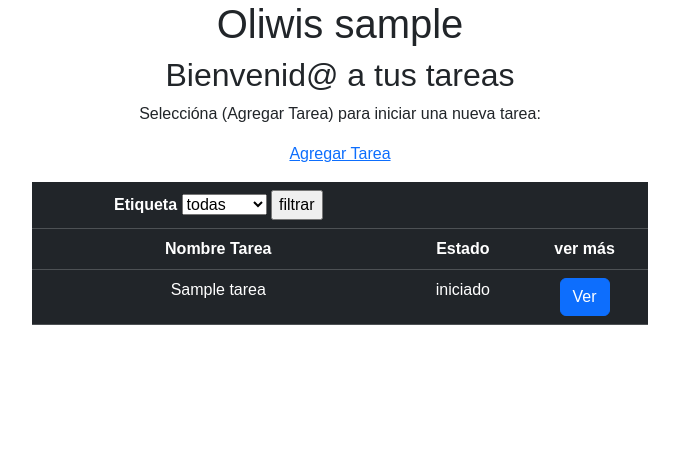
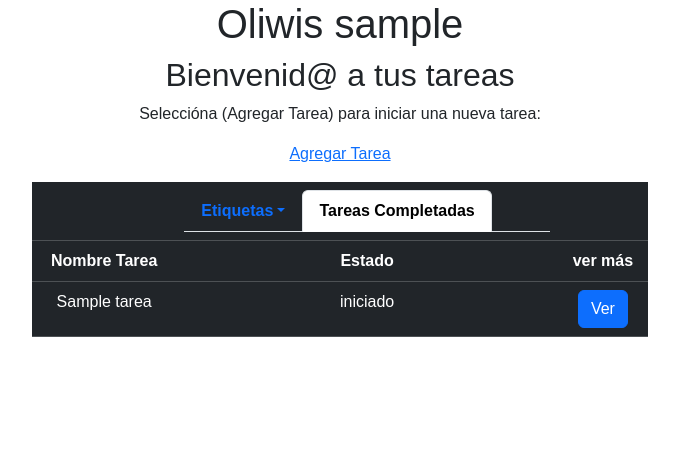
Before and after one commit to Caterinmendez/modulo7, a Django app: page /home/ in a window 1280 px wide. Shown: the part 56-528 px from the top of the page, without its empty margins (300-979 px from the left). Run offline with Django 4.2, Linux system fonts and the light colour scheme; a user stored in the database is signed in; tables that the repository leaves empty hold one stand-in row (values such as "Sample post").

Commit message:
individual_4 y 5

```diff
--- a/taskmaster/tareas/forms/tareas/forms.py
+++ b/taskmaster/tareas/forms/tareas/forms.py
@@ -8,7 +8,7 @@ from django.utils import timezone
 class TareaForm(ModelForm):
     class Meta:
         model = Tarea
-        fields = ['titulo', 'descripcion', 'vencimiento','identificador', 'etiqueta_tarea', 'estados',]
+        fields = ['titulo', 'descripcion', 'vencimiento','identificador', 'etiqueta_tarea', 'estados', 'comentario',]
         widgets = {
             'vencimiento': forms.DateInput( attrs={'type': 'date' , 'value': f'{timezone.now().date()}'}),
         }
--- a/taskmaster/tareas/models.py
+++ b/taskmaster/tareas/models.py
@@ -21,6 +21,8 @@ class Tarea(models.Model):
     estados = models.CharField(max_length=20, choices=ESTADOS, default='iniciado')
     identificador = models.ForeignKey(User, on_delete=models.CASCADE)
     etiqueta_tarea = models.ForeignKey(Etiqueta, default=1, on_delete=models.CASCADE)
+    comentario = models.TextField(max_length=200, null=True)
+
 
     def __str__(self) -> str:
         return f'{self.titulo} > {self.identificador}'
--- a/taskmaster/tareas/templates/tareas/home.html
+++ b/taskmaster/tareas/templates/tareas/home.html
@@ -11,27 +11,34 @@
 <a href="{% url 'crearTarea' %}">Agregar Tarea</a>
 
 <div class="container col-6 mt-3" >
-
     <table class="table table-dark table-hover">
-
         <thead>
             <tr>
+            <th></th>
             <th>
+                <ul class="nav nav-tabs">
+                    <li class="nav-item dropdown">
+                        <a class="nav-link dropdown-toggle" data-bs-toggle="dropdown" href="#" role="button" aria-expanded="false">Etiquetas</a>
+                            <ul class="dropdown-menu">
                                 <form method="GET">
-                <label for="etiqueta_tarea">Etiqueta</label>
+                                    <label for="etiqueta_tarea"></label>
                                     <select name="etiqueta_tarea" id="etiqueta_tarea">
-                    <option value="">todas</option>
-                    <option value="1">prueba</option>
-                    <option value="3">deportes</option>
-                    <option value="4">estudios</option>
-                    <option value="5">otro</option>
+                                        <li><option value="">Todas</option></li>
+                                        <li><option value="1">prueba</option></li>
+                                        <li><option value="3">deportes</option></li>
+                                        <li><option value="4">estudios</option></li>
+                                        <li><option value="5">otro</option></li>
                                     </select>
                                     <input type="submit" value="filtrar">
                             </form>
+                        </ul>
+                        </li>
+                    <li class="nav-item">
+                        <a class="nav-link active" aria-current="page" href="#">Tareas Completadas</a>
+                    </li>
+                </ul>
             </th>
             <th></th>
-          <th></th>
-
             </tr>
       </thead>
       <thead>
@@ -47,11 +54,9 @@
         <tr>
             <td>{{ tarea.titulo }}</td>
             <td>{{ tarea.estados }}</td>
-
             <td><button type="button" class="btn btn-primary" data-bs-toggle="modal" data-bs-target="#exampleModal{{ tarea.id }}">
             Ver
             </button></td>
-
         </tr>
         <div class="modal fade" id="exampleModal{{ tarea.id }}" tabindex="-1" aria-labelledby="exampleModalLabel{{ tarea.id }}" aria-hidden="true">
             <div class="modal-dialog">
@@ -65,7 +70,17 @@
                         <h3> <img src="{% static "tareas/img/calendario.png" %}" alt="Avatar Logo" style="width:40px;" class="rounded-pill">  {{ tarea.vencimiento }}  </h3>
                         <h3> <div class="spinner-border text-info"></div> {{ tarea.estados }} </h3>
                         <h3> Usuario = {{ tarea.identificador }}</h3>
-                        <h3> Nombre de tu tarea = {{ tarea.etiqueta_tarea }}</h3>
+                        <h3> Etiqueta = {{ tarea.etiqueta_tarea }}</h3>
+                        <h3> {{tarea.comentario}} </h3>
+
+                        <div class="form-floating">
+                            <form action="{% url 'comentario' tarea.id %}" method="POST">
+                                {% csrf_token %}
+                                <textarea class="form-control" name="comentario" placeholder="Leave a comment here" style="height: 100px">Modifica aquí tu comentario</textarea>
+                                <br>
+                                <button class="btn btn-info" type="submit">Guardar Comentario</button>
+                            </form>
+                        </div>
                     </div>
                     <div class="modal-footer">
                         <button type="button" class="btn btn-danger" data-bs-dismiss="modal">Retornar</button>
@@ -84,11 +99,6 @@
         </div>
         {% endfor %}
         </tbody>
-
     </table>
   </div>
-
-
-
-
 {% endblock content %}
--- a/taskmaster/tareas/templates/tareas/layouts/base.html
+++ b/taskmaster/tareas/templates/tareas/layouts/base.html
@@ -10,6 +10,7 @@
     <title>{% block title %}{% endblock title %}</title>
 </head>
 <body>
+
     {% include 'tareas/layouts/partials/menu.html' %}
     <main>
         {% block content %}{% endblock content %}
--- a/taskmaster/tareas/urls.py
+++ b/taskmaster/tareas/urls.py
@@ -11,4 +11,5 @@ urlpatterns = [
     path('editarTarea/<pk>/', PostUpdateView.as_view(), name= 'editarTarea'),
     path('eliminarTarea/<pk>/', EiminarTarea.as_view(), name= 'eliminarTarea'),
     path('cambiarEstado/<id>/', views.cambiarEstado, name= 'cambiarEstado'),
+    path('comentario/<id>/', views.comentario, name= 'comentario'),
 ]
--- a/taskmaster/tareas/views.py
+++ b/taskmaster/tareas/views.py
@@ -21,6 +21,7 @@ def crearTarea(request):
             estados = form.cleaned_data["estados"]
             identificador = form.cleaned_data["identificador"]
             etiqueta_tarea = form.cleaned_data["etiqueta_tarea"]
+            comentario = form.cleaned_data["comentario"]
 
             post = Tarea(
                 titulo = titulo,
@@ -29,6 +30,7 @@ def crearTarea(request):
                 estados = estados,
                 identificador = identificador,
                 etiqueta_tarea = etiqueta_tarea,
+                comentario = comentario,
             )
             post.save()
             return redirect('home')
@@ -59,11 +61,19 @@ class TareaListView(View):
 
         return render(request, 'tareas/home.html', {"context": queryset})
 
-
-
 def cambiarEstado(request, id):
     tarea = Tarea.objects.get(pk=id)
     if request.method == "POST":
         tarea.estados = 'meta cumplida'
         tarea.save()
         return redirect('home')
+
+
+def comentario(request, id):
+    tarea = Tarea.objects.get(pk=id)
+
+    if request.method == "POST":
+        nuevo_comentario = request.POST.get('comentario')
+        tarea.comentario = nuevo_comentario
+        tarea.save()
+        return redirect('home')
```
Also changed, not shown: taskmaster/tareas/migrations/0002_tarea_comentario.py (added), taskmaster/tareas/migrations/0003_alter_tarea_comentario.py (added), taskmaster/tareas/static/tareas/style/style.css (line endings or trailing spaces), taskmaster/tareas/static/tareas/vid/fondo.gif (added). Lines whose indentation alone changed are shown as unchanged.
